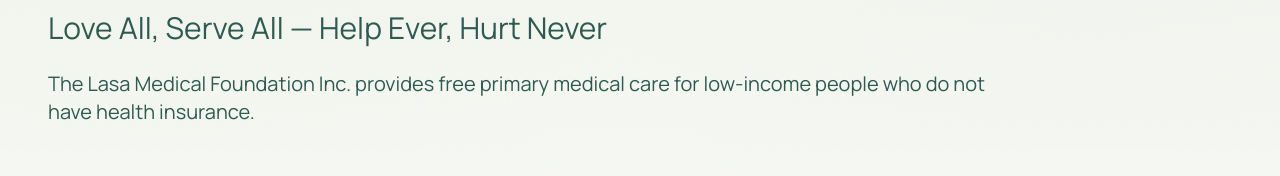
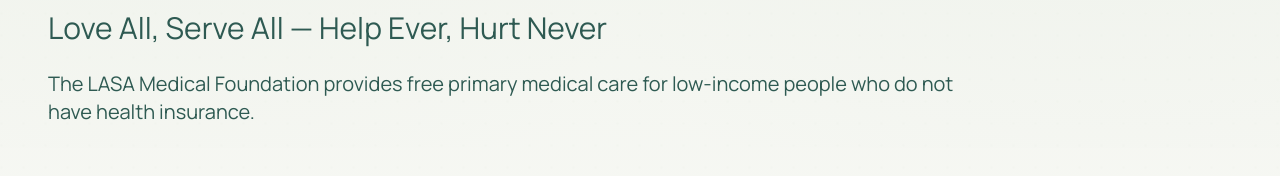
Before and after one commit to LASA-git/LMF-Frontend, a React (Vite) app: page /en in a window 1280 px wide. Shown: the part 428-604 px from the top of the page. Built offline with nearby package versions, Linux system fonts and the light colour scheme.

Commit message:
fixed header title

```diff
--- a/index.html
+++ b/index.html
@@ -6,7 +6,7 @@
     <meta name="viewport" content="width=device-width, initial-scale=1.0" />
     <meta
       name="description"
-      content="LASA Foundation Medical Camp — free primary medical care grounded in Love All, Serve All."
+      content="LASA Medical Foundation — free primary medical care grounded in Love All, Serve All."
     />
     <link rel="preconnect" href="https://fonts.googleapis.com" />
     <link rel="preconnect" href="https://fonts.gstatic.com" crossorigin />
@@ -14,7 +14,7 @@
       href="https://fonts.googleapis.com/css2?family=DM+Serif+Display&family=Manrope:wght@400;500;600;700&display=swap"
       rel="stylesheet"
     />
-    <title>LASA Foundation Medical Camp</title>
+    <title>LASA Medical Foundation</title>
   </head>
   <body>
     <div id="root"></div>
--- a/src/content/en.js
+++ b/src/content/en.js
@@ -5,8 +5,8 @@
   otherLang: 'es',
   otherLangLabel: 'Español',
   otherLangPath: '/es',
-  siteName: 'Lasa Medical Foundation Inc.',
-  shortName: 'Lasa Medical Foundation',
+  siteName: 'LASA Medical Foundation',
+  shortName: 'LASA Medical Foundation',
   motto: 'Love All, Serve All — Help Ever, Hurt Never',
   paths: {
     home: '/en',
@@ -24,9 +24,9 @@
     { id: 'schedule', label: 'Schedule', to: '/en/schedule' },
   ],
   splash: {
-    title: 'Lasa Medical Foundation Inc.',
+    title: 'LASA Medical Foundation',
     mission:
-      'The Lasa Medical Foundation Inc. provides free primary medical care for low-income people who do not have health insurance.',
+      'The LASA Medical Foundation provides free primary medical care for low-income people who do not have health insurance.',
     hoursTitle: 'Clinic Hours',
     hours: [
       { label: 'Remote by Phone', value: 'To be confirmed' },
@@ -55,7 +55,7 @@
     scrollHint: 'Scroll down',
     motto: 'Love All, Serve All — Help Ever, Hurt Never',
     intro:
-      'The Lasa Medical Foundation Inc. provides free primary medical care for low-income people who do not have health insurance.',
+      'The LASA Medical Foundation provides free primary medical care for low-income people who do not have health insurance.',
     paragraphs: [
       'We provide non-emergency care for both acute and chronic medical conditions. The clinic is staffed by volunteer physicians, nurse practitioners, physician assistants, registered nurses, physical therapists, and other support staff.',
       '"Love All, Serve All | Help Ever, Hurt Never" summarizes the operational principles of our clinic. We are grateful for the chance to provide free medical care to those in need.',
@@ -110,7 +110,7 @@
   },
   location: {
     title: 'Location',
-    clinicName: 'Lasa Medical Foundation Inc.',
+    clinicName: 'LASA Medical Foundation',
     drivingTitle: 'Driving Address',
     mailingTitle: 'Mailing Address',
     phoneLabel: 'Phone',
--- a/src/content/es.js
+++ b/src/content/es.js
@@ -5,8 +5,8 @@
   otherLang: 'en',
   otherLangLabel: 'English',
   otherLangPath: '/en',
-  siteName: 'Lasa Medical Foundation Inc.',
-  shortName: 'Lasa Medical Foundation',
+  siteName: 'LASA Medical Foundation',
+  shortName: 'LASA Medical Foundation',
   motto: 'Ama a todos, Sirve a todos — Ayuda siempre, Nunca lastimes',
   paths: {
     home: '/es',
@@ -24,9 +24,9 @@
     { id: 'schedule', label: 'Horario', to: '/es/horario' },
   ],
   splash: {
-    title: 'Lasa Medical Foundation Inc.',
+    title: 'LASA Medical Foundation',
     mission:
-      'Lasa Medical Foundation Inc. brinda atención médica primaria gratuita para personas de bajos ingresos que no tienen seguro médico.',
+      'LASA Medical Foundation brinda atención médica primaria gratuita para personas de bajos ingresos que no tienen seguro médico.',
     hoursTitle: 'Horario de la clínica',
     hours: [
       { label: 'Remoto por teléfono', value: 'Por confirmar' },
@@ -55,7 +55,7 @@
     scrollHint: 'Desplácese hacia abajo',
     motto: 'Ama a todos, Sirve a todos — Ayuda siempre, Nunca lastimes',
     intro:
-      'Lasa Medical Foundation Inc. brinda atención médica primaria gratuita para personas de bajos ingresos que no tienen seguro médico.',
+      'LASA Medical Foundation brinda atención médica primaria gratuita para personas de bajos ingresos que no tienen seguro médico.',
     paragraphs: [
       'Brindamos atención que no es de emergencia para afecciones médicas agudas y crónicas. La clínica cuenta con médicos voluntarios, enfermeras practicantes, asistentes médicos, enfermeras registradas, fisioterapeutas y otro personal de apoyo.',
       '"Amar a todos, servir a todos | Ayudar siempre, nunca lastimar" resume los principios operativos de nuestra clínica. Estamos agradecidos por la oportunidad de brindar atención médica gratuita a quienes la necesitan.',
@@ -110,7 +110,7 @@
   },
   location: {
     title: 'Ubicación',
-    clinicName: 'Lasa Medical Foundation Inc.',
+    clinicName: 'LASA Medical Foundation',
     drivingTitle: 'Dirección',
     mailingTitle: 'Dirección postal',
     phoneLabel: 'Teléfono',
```
